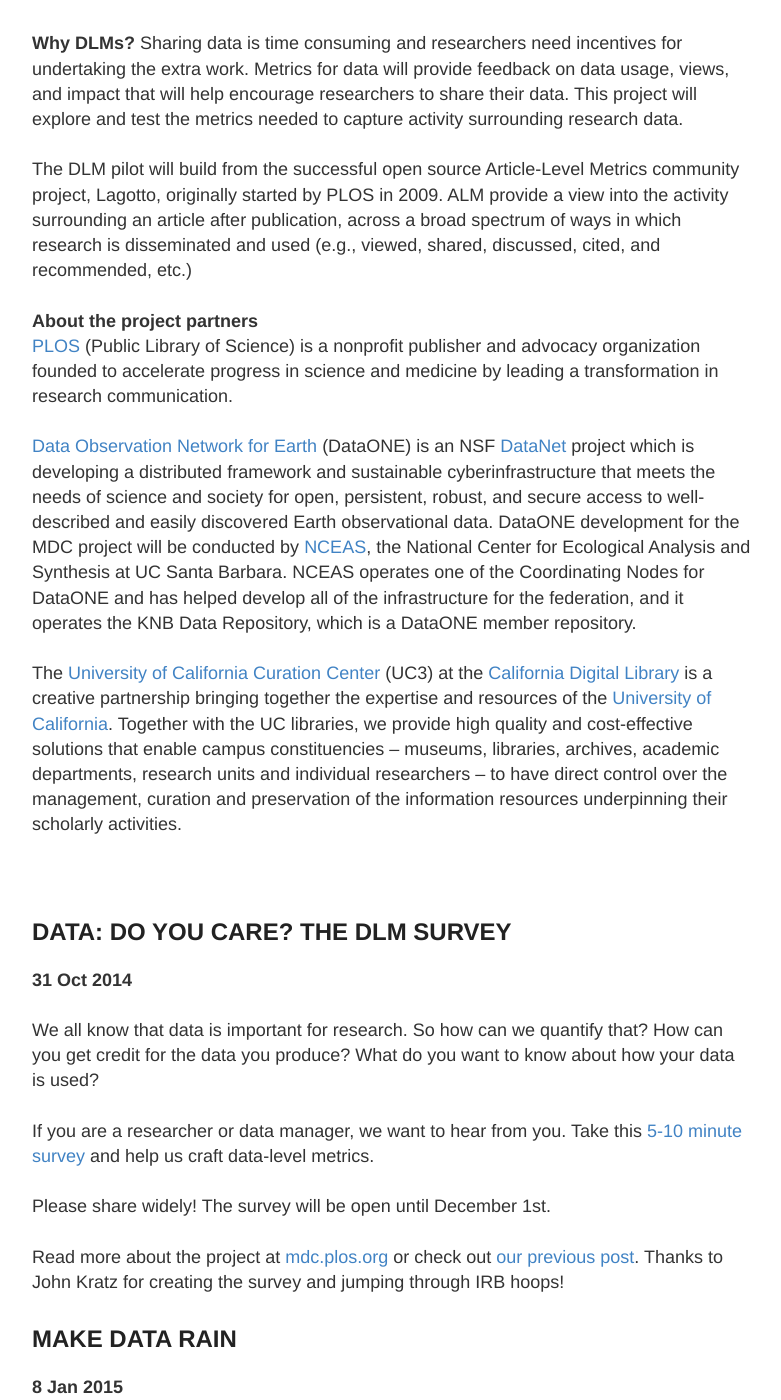
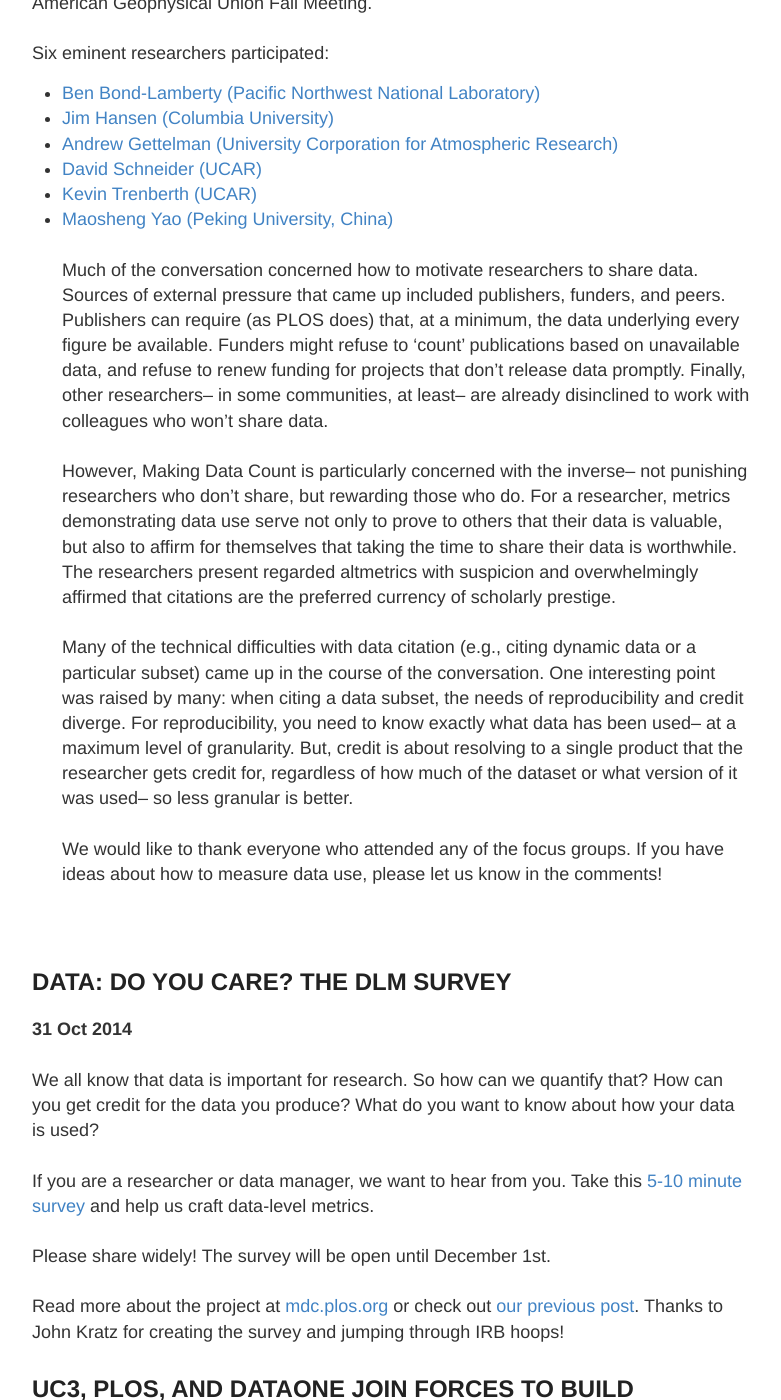
Before and after one commit to lagotto/MDC, a Jekyll site: the page built from blog.md, in a window 1280 px wide and 1400 px high, scrolled down 548 px. Shown: the whole window, without its empty margins (248-1029 px from the left). Built offline with Jekyll 4.4.1, drawn with Linux system fonts in a browser that asks for light colours; some of the changed text lies outside the part shown.

Commit message:
added links to blog post

```diff
--- a/blog.md
+++ b/blog.md
@@ -1,8 +1,42 @@
 ---
 layout: page
-title: Blog
+title: Making Data Count Blog
 permalink: /blog/
 ---
+## MAKE DATA RAIN
+**8 Jan 2015**
+<br><br>
+Last October, UC3,  PLOS, and DataONE launched Making Data Count, a collaboration to develop data-level metrics (DLMs). This 12-month National Science Foundation-funded project will pilot a suite of metrics to track and measure data use that can be shared with funders, tenure & promotion committees, and other stakeholders.
+<br><br>
+To understand how DLMs might work best for researchers, we conducted an online survey and held a number of focus groups, which culminated on a very (very) rainy night last December in a discussion at the PLOS offices with researchers in town for the 2014 American Geophysical Union Fall Meeting.
+<br><br>
+Six eminent researchers participated:
+* <a href="http://www.globalchange.umd.edu/staff/bpbond/" target="_blank">Ben Bond-Lamberty </a> <a href="http://www.pnl.gov/" target="_blank">(Pacific Northwest National Laboratory)</a>
+* <a href="http://www.columbia.edu/~jeh1/" target="_blank">Jim Hansen</a> <a href="http://www.columbia.edu/" target="_blank">(Columbia University)</a>
+* <a href="http://www.cgd.ucar.edu/staff/andrew/" target="_blank">Andrew Gettelman </a> <a href="http://www2.ucar.edu/" target="_blank">(University Corporation for Atmospheric Research)</a>
+* <a href="http://www.cgd.ucar.edu/staff/dschneid/" target="_blank"> David Schneider </a> <a href="http://www2.ucar.edu/" target="_blank">(UCAR)</a>
+* <a href="http://www.cgd.ucar.edu/staff/trenbert/" target="_blank"> Kevin Trenberth </a> <a href="http://www2.ucar.edu//" target="_blank">(UCAR)</a>
+* <a href="http://openwetware.org/wiki/Yao-Lab:Lab_member#Principal_Investigator" target="_blank"> Maosheng Yao </a> <a href="http://english.pku.edu.cn/" target="_blank">(Peking University, China)</a>
+<br><br>
+Much of the conversation concerned how to motivate researchers to share data. Sources of external pressure that came up included publishers, funders, and peers. Publishers can require (as PLOS does) that, at a minimum, the data underlying every figure be available. Funders might refuse to ‘count’ publications based on unavailable data, and refuse to renew funding for projects that don’t release data promptly. Finally, other researchers– in some communities, at least– are already disinclined to work with colleagues who won’t share data.
+<br><br>
+However, Making Data Count is particularly concerned with the inverse– not punishing researchers who don’t share, but rewarding those who do. For a researcher, metrics demonstrating data use serve not only to prove to others that their data is valuable, but also to affirm for themselves that taking the time to share their data is worthwhile. The researchers present regarded altmetrics with suspicion and overwhelmingly affirmed that citations are the preferred currency of scholarly prestige.
+<br><br>
+Many of the technical difficulties with data citation (e.g., citing  dynamic data or a particular subset) came up in the course of the conversation. One interesting point was raised by many: when citing a data subset, the needs of reproducibility and credit diverge. For reproducibility, you need to know exactly what data has been used– at a maximum level of granularity. But, credit is about resolving to a single product that the researcher gets credit for, regardless of how much of the dataset or what version of it was used– so less granular is better.
+<br><br>
+We would like to thank everyone who attended any of the focus groups. If you have ideas about how to measure data use, please let us know in the comments!
+<br><br><br>
+
+## DATA: DO YOU CARE? THE DLM SURVEY
+**31 Oct 2014**
+<br><br>
+We all know that data is important for research. So how can we quantify that? How can you get credit for the data you produce? What do you want to know about how your data is used?
+<br><br>
+If you are a researcher or data manager, we want to hear from you. Take this <a href="https://www.surveymonkey.com/s/makedatacount" target="_blank">5-10 minute survey</a> and help us craft data-level metrics.
+<br><br>
+Please share widely! The survey will be open until December 1st.
+<br><br>
+Read more about the project at <a href="htp://mdc.plos.org" target="_blank">mdc.plos.org</a> or check out <a href="http://datapub.cdlib.org/2014/10/07/uc3-plos-and-dataone-join-forces-to-build-incentives-for-data-sharing/" target="_blank">our previous post</a>. Thanks to John Kratz for creating the survey and jumping through IRB hoops!
 
 ## UC3, PLOS, AND DATAONE JOIN FORCES TO BUILD INCENTIVES FOR DATA SHARING
 
@@ -22,36 +56,3 @@
 <br><br>
 The <a href="http://cdlib.org/services/uc3" target="_blank">University of California Curation Center</a> (UC3) at the <a href="http://cdlib.org" target="_blank">California Digital Library</a> is a creative partnership bringing together the expertise and resources of the <a href="http://universityofcalifornia.edu" target="_blank">University of California</a>. Together with the UC libraries, we provide high quality and cost-effective solutions that enable campus constituencies – museums, libraries, archives, academic departments, research units and individual researchers – to have direct control over the management, curation and preservation of the information resources underpinning their scholarly activities.
 <br><br><br>
-##DATA: DO YOU CARE? THE DLM SURVEY
-**31 Oct 2014**
-<br><br>
-We all know that data is important for research. So how can we quantify that? How can you get credit for the data you produce? What do you want to know about how your data is used?
-<br><br>
-If you are a researcher or data manager, we want to hear from you. Take this <a href="https://www.surveymonkey.com/s/makedatacount" target="_blank">5-10 minute survey</a> and help us craft data-level metrics.
-<br><br>
-Please share widely! The survey will be open until December 1st.
-<br><br>
-Read more about the project at <a href="htp://mdc.plos.org" target="_blank">mdc.plos.org</a> or check out <a href="http://datapub.cdlib.org/2014/10/07/uc3-plos-and-dataone-join-forces-to-build-incentives-for-data-sharing/" target="_blank">our previous post</a>. Thanks to John Kratz for creating the survey and jumping through IRB hoops!
-
-##MAKE DATA RAIN
-**8 Jan 2015**
-<br><br>
-Last October, UC3,  PLOS, and DataONE launched Making Data Count, a collaboration to develop data-level metrics (DLMs). This 12-month National Science Foundation-funded project will pilot a suite of metrics to track and measure data use that can be shared with funders, tenure & promotion committees, and other stakeholders.
-<br><br>
-To understand how DLMs might work best for researchers, we conducted an online survey and held a number of focus groups, which culminated on a very (very) rainy night last December in a discussion at the PLOS offices with researchers in town for the 2014 American Geophysical Union Fall Meeting.
-<br><br>
-Six eminent researchers participated:
-- Ben Bond-Lamberty (Pacific Northwest National Laboratory)
-- Jim Hansen (Columbia University)
-- Andrew Gettelman (University Corporation for Atmospheric Research)
-- David Schneider (UCAR)
-- Kevin Trenberth (UCAR)
-- Maosheng Yao (Peking University, China)
-<br><br>
-Much of the conversation concerned how to motivate researchers to share data. Sources of external pressure that came up included publishers, funders, and peers. Publishers can require (as PLOS does) that, at a minimum, the data underlying every figure be available. Funders might refuse to ‘count’ publications based on unavailable data, and refuse to renew funding for projects that don’t release data promptly. Finally, other researchers– in some communities, at least– are already disinclined to work with colleagues who won’t share data.
-<br><br>
-However, Making Data Count is particularly concerned with the inverse– not punishing researchers who don’t share, but rewarding those who do. For a researcher, metrics demonstrating data use serve not only to prove to others that their data is valuable, but also to affirm for themselves that taking the time to share their data is worthwhile. The researchers present regarded altmetrics with suspicion and overwhelmingly affirmed that citations are the preferred currency of scholarly prestige.
-<br><br>
-Many of the technical difficulties with data citation (e.g., citing  dynamic data or a particular subset) came up in the course of the conversation. One interesting point was raised by many: when citing a data subset, the needs of reproducibility and credit diverge. For reproducibility, you need to know exactly what data has been used– at a maximum level of granularity. But, credit is about resolving to a single product that the researcher gets credit for, regardless of how much of the dataset or what version of it was used– so less granular is better.
-<br><br>
-We would like to thank everyone who attended any of the focus groups. If you have ideas about how to measure data use, please let us know in the comments!
```
